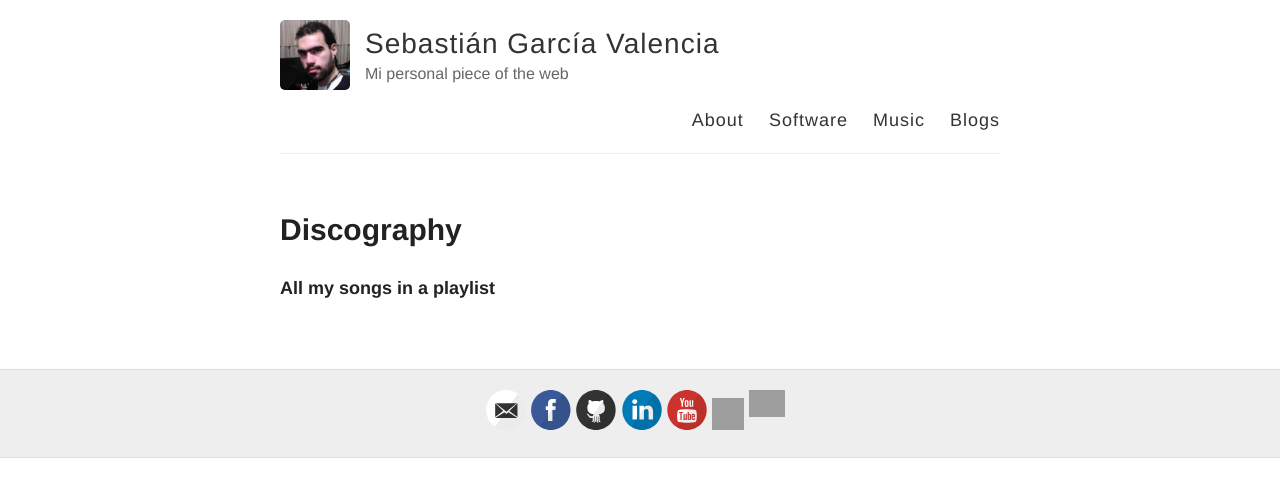
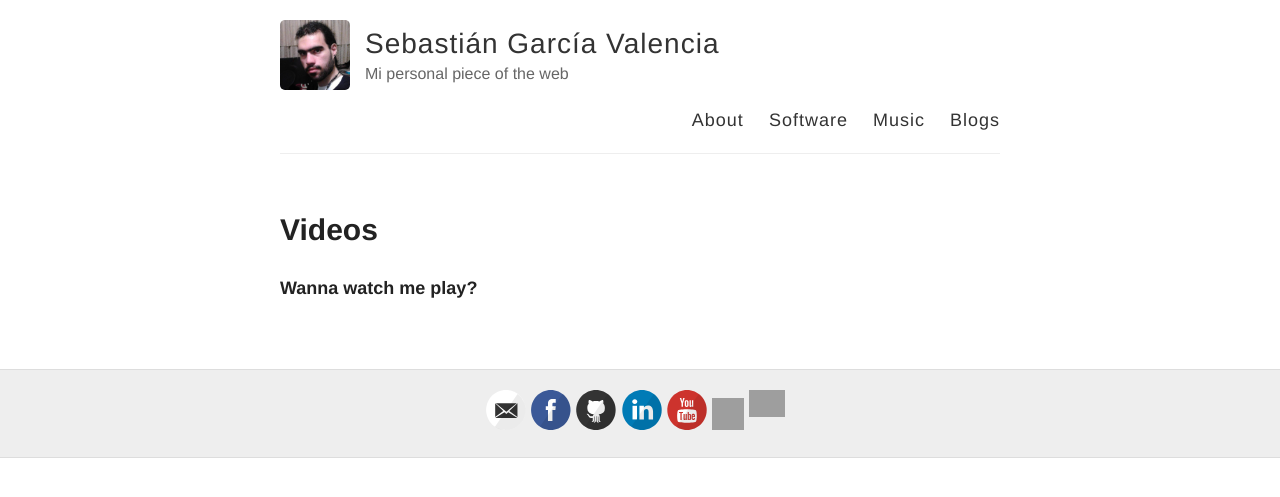
Before and after one commit to sebasgverde/sebasgverde.github.io, a Jekyll site: the page built from _music/4_discography.md, in a window 1280 px wide. Shown: the top 497 px of the page. Built offline with Jekyll 4.4.1, drawn with Linux system fonts in a browser that asks for light colours; grey boxes are pictures that could not be loaded.

Commit message:
Update 4_discography.md

```diff
--- a/_music/4_discography.md
+++ b/_music/4_discography.md
@@ -1,7 +1,7 @@
 ---
 layout: page
-title: Discography
-description: All my songs in a playlist
+title: Videos
+description: Wanna watch me play?
 img:
-redirect: https://www.youtube.com/watch?v=VO2LMJ1e-pM&list=PLNJrQjuZcjj9UI1ewFEtOlqzV6B5QCLQJ
+redirect: https://youtube.com/channel/UCI7GUA0TNB0OKZSDjSv-itg
 ---
```
